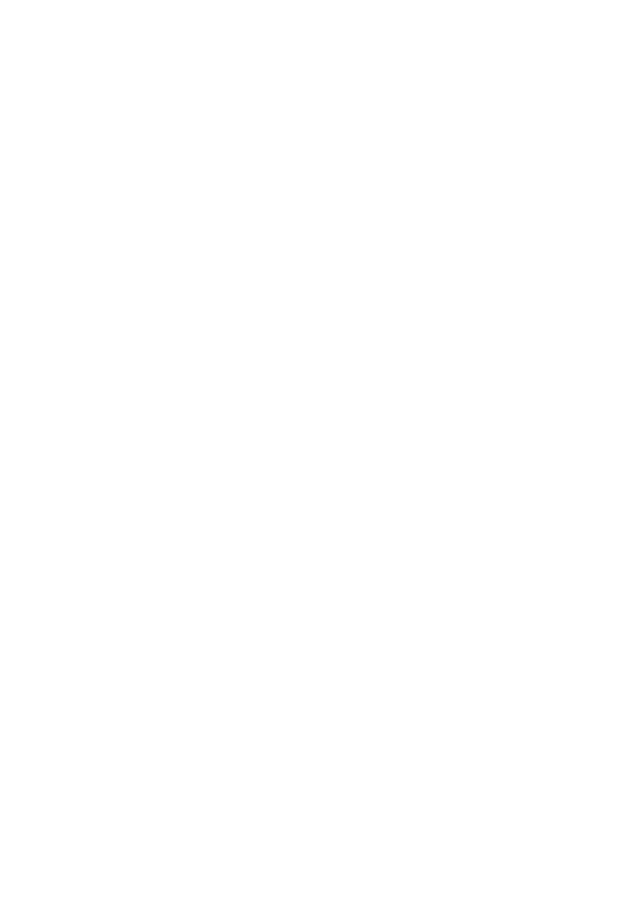
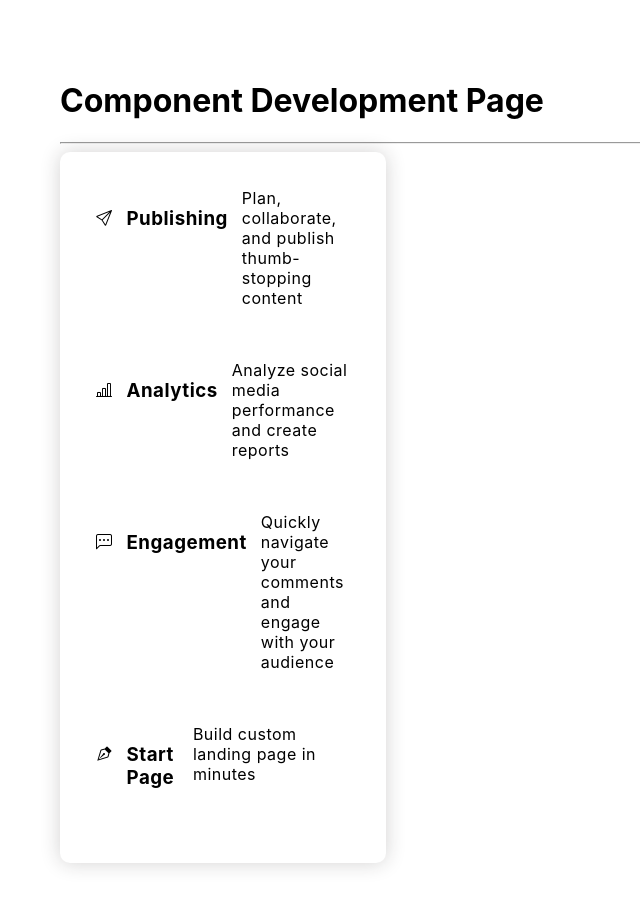
Before and after one commit to dmitrisanzharov/landing-pages, a React (Create React App) app: page /component-development-page in a window 1280 px wide. Before the commit this address had no page. Shown: the top 908 px of the page, without its empty margins (0-640 px from the left). Before the commit the page ends 800 px from the top, so only its background shows below. Built offline with nearby package versions, Linux system fonts and the light colour scheme.

Commit message:
2022-Dec-19

```diff
--- a/src/App.js
+++ b/src/App.js
@@ -5,6 +5,7 @@ import './App.css';
 // Pages
 import Home from './pages/Home/Home';
 import Buffer from './pages/Buffer/buffer-index.js';
+import ComponentDevelopmentPage from './pages/ComponentDevelopmentPage/ComponentDevelopmentPage'
 
 
 function App() {
@@ -20,6 +21,7 @@ function App() {
 
           {/* PAGES */}
           <Route exact path='/buffer' element={<Buffer />} />
+          <Route exact path='/component-development-page' element={<ComponentDevelopmentPage />} />
         </Routes>
       </Router>
     </>
--- a/src/pages/Buffer/buffer-index.css
+++ b/src/pages/Buffer/buffer-index.css
@@ -18,6 +18,7 @@
   padding: 0;
   margin: 0;
   box-sizing: border-box;
+  font-family: Arial, Helvetica, sans-serif;
 }
 
 .topBlueBanner {
@@ -71,7 +72,6 @@
   font-size: 18px;
   color: rgb(35, 31, 32);
   text-decoration: none;
-  font-family: Roboto, sans-serif;
   font-weight: 400;
   margin: 0px 10px;
   padding: 0px 4px;
@@ -171,15 +171,4 @@
   .test1 > h1 {
     color: red;
   }
-}
-.navPopUpMenuTools {
-  display: none;
-  position: absolute;
-  width: 286px;
-  z-index: 999px;
-  background-color: white;
-}
-
-.navTools:hover > .navPopUpMenuTools {
-  display: inline;
 }/*# sourceMappingURL=buffer-index.css.map */
--- /dev/null
+++ b/src/pages/Buffer/components/NavPopUpMenu/NavPopUpMenu.css
@@ -0,0 +1,40 @@
+.navPopUpMenu {
+  background-color: white;
+  top: 100px;
+  border-radius: 10px;
+  padding: 20px;
+  color: black;
+  box-shadow: rgba(35, 31, 32, 0.2) 0px 0px 20px;
+  transition: 0.25s ease;
+  overflow: hidden;
+  width: 286px;
+  display: flex;
+  flex-direction: column;
+}
+
+.navInternalMenuBox {
+  box-sizing: border-box;
+  display: flex;
+  align-items: flex-start;
+  gap: 14px;
+  padding: 16px;
+  border-radius: 8px;
+  transition: background-color 200ms ease-out 0s;
+  margin: 0px;
+  margin-bottom: 20px;
+  font-size: 1rem;
+  color: black;
+  text-decoration: none;
+  letter-spacing: 0.5px;
+  width: 100%;
+}
+
+.navInternalMenuBox:hover {
+  background-color: rgb(245, 245, 245);
+  outline: rgb(66, 153, 225) solid 1px !important;
+}
+
+.iconHolderInnerNav {
+  position: relative;
+  top: 20px;
+}/*# sourceMappingURL=NavPopUpMenu.css.map */
--- /dev/null
+++ b/src/pages/Buffer/components/NavPopUpMenu/NavPopUpMenu.js
@@ -0,0 +1,26 @@
+import React from 'react'
+import './NavPopUpMenu.css'
+
+function NavPopUpMenu({ items }) {
+
+
+
+    return (
+        <div className="navPopUpMenu">
+            {items && items.map((el) => {
+                const { iconClass, title, text } = el;
+                return (
+                    <div key={title + text} className='navInternalMenuBox'>
+                        <div className='iconHolderInnerNav'>
+                            <i className={iconClass}></i>
+                        </div>
+                        <h3>{title}</h3>
+                        {text && <div>{text}</div>}
+                    </div>
+                )
+            })}
+        </div>
+    )
+}
+
+export default NavPopUpMenu
--- /dev/null
+++ b/src/pages/Buffer/components/NavPopUpMenu/NavPopUpMenu.scss
@@ -0,0 +1,49 @@
+.navPopUpMenu {
+	// visibility: hidden;
+	// height: 0px;
+	// position: absolute;
+	// z-index: 999px;
+	background-color: white;
+	top: 100px;
+	border-radius: 10px;
+	padding: 20px;
+	color: black;
+	box-shadow: rgba(35, 31, 32, 0.2) 0px 0px 20px;
+	transition: 0.25s ease;
+	overflow: hidden;
+	width: 286px;
+	display: flex;
+	flex-direction: column;
+}
+
+// .navTools:hover > .navPopUpMenuTools {
+// 	visibility: visible;
+// 	height: 630px;
+// }
+
+.navInternalMenuBox {
+	box-sizing: border-box;
+	display: flex;
+	align-items: flex-start;
+	gap: 14px;
+	padding: 16px;
+	border-radius: 8px;
+	transition: background-color 200ms ease-out 0s;
+	margin: 0px;
+	margin-bottom: 20px;
+	font-size: 1rem;
+	color: black;
+	text-decoration: none;
+	letter-spacing: 0.5px;
+	width: 100%;
+}
+
+.navInternalMenuBox:hover {
+	background-color: rgb(245, 245, 245);
+	outline: rgb(66, 153, 225) solid 1px !important;
+}
+
+.iconHolderInnerNav {
+	position: relative;
+	top: 20px;
+}
--- /dev/null
+++ b/src/pages/ComponentDevelopmentPage/ComponentDevelopmentPage.js
@@ -0,0 +1,47 @@
+import React from 'react'
+
+// import
+import NavPopUpMenu from '../Buffer/components/NavPopUpMenu/NavPopUpMenu';
+
+function ComponentDevelopmentPage() {
+
+    const obj = [
+        {
+            iconClass: "bi bi-send",
+            title: 'Publishing',
+            text: 'Plan, collaborate, and publish thumb-stopping content'
+        },
+        {
+            iconClass: "bi bi-bar-chart-line",
+            title: 'Analytics',
+            text: 'Analyze social media performance and create reports'
+        },
+        {
+            iconClass: "bi bi-chat-left-dots",
+            title: 'Engagement',
+            text: 'Quickly navigate your comments and engage with your audience'
+        },
+        {
+            iconClass: "bi bi-vector-pen",
+            title: 'Start Page',
+            text: 'Build custom landing page in minutes'
+        },
+
+    ]
+
+
+
+    return (
+        <div style={{ padding: '60px' }}>
+            <h1>Component Development Page</h1>
+            <hr />
+
+            <NavPopUpMenu items={obj} />
+
+
+            {/* end of main div */}
+        </div>
+    )
+}
+
+export default ComponentDevelopmentPage
--- a/src/pages/Home/Home.js
+++ b/src/pages/Home/Home.js
@@ -8,6 +8,12 @@ export default function Home() {
             <h1>All landing pages</h1>
             <ul>
                 <li>
+                    <Link to='/component-development-page'>
+                        component development page
+                    </Link>
+                </li>
+                <hr />
+                <li>
                     <Link to='/buffer'>
                         Buffer
                     </Link>
```
Also changed, not shown: src/pages/Buffer/buffer-index.scss (+1 -16 lines), src/pages/Buffer/buffer-index.js, 2 other files (tests, documents, lock files or other folders).
